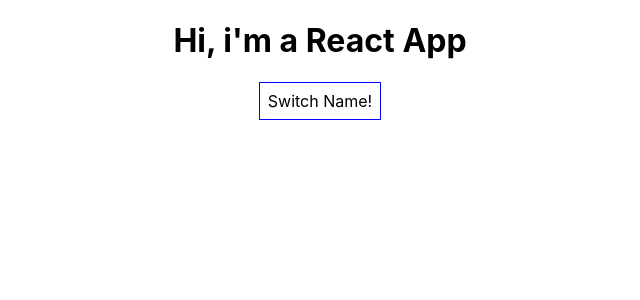
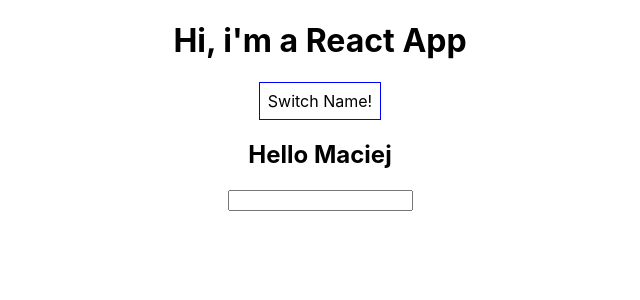
Before and after one commit to MazurMaciej/Training-React, a React (Create React App) app: page / in a window 1280 px wide. Shown: the top 300 px of the page, without its empty margins (320-960 px from the left). Built offline with nearby package versions, Linux system fonts and the light colour scheme.

Commit message:
I added input to app.js and added properties onChanged + value, and added one new position to state and new function

```diff
--- a/src/App-folder/App.js
+++ b/src/App-folder/App.js
@@ -1,6 +1,8 @@
 import React, { Component } from "react";
 import "./App.css";
+
 import Person from "../Person/Person";
+import ValidationComponent from "../ValidationComponent/ValidationComponent";
 
 class App extends Component {
   state = {
@@ -12,8 +14,13 @@
       { id:'sad5', name: "Mikołajo", age: 32 }
     ],
     otherState: "some new info",
-    showPersons: false
+    showPersons: false,
+    userInput: ''
   };
+
+  inputChangeHandler = (event) => {
+    this.setState({userInput: event.target.value})
+  }
 
   deletePersonHandler = (personIndex) => {
     const persons = [...this.state.persons];
@@ -38,7 +45,6 @@
     persons[personIndex] = person;
 
     this.setState({persons: persons})
-
   };
 
   toggleOnList = () => {
@@ -80,6 +86,12 @@
           Switch Name!
         </button>
         {persons}
+
+        <ValidationComponent />
+        <input
+        type="text"
+        onChange={this.inputChangeHandler} value={this.state.userInput}></input>
+        {console.log(this.state.userInput)}
       </div>
     );
 
--- a/src/ValidationComponent/ValidationComponent.js
+++ b/src/ValidationComponent/ValidationComponent.js
@@ -1,10 +1,7 @@
-import React from 'react';
+import React from "react";
 
-const validationComponent = () => {
-
-    return
-
+const ValidationComponent = () => {
+  return <h2>Hello Maciej</h2>;
 };
 
-
-export default validationComponent;
+export default ValidationComponent;
```
